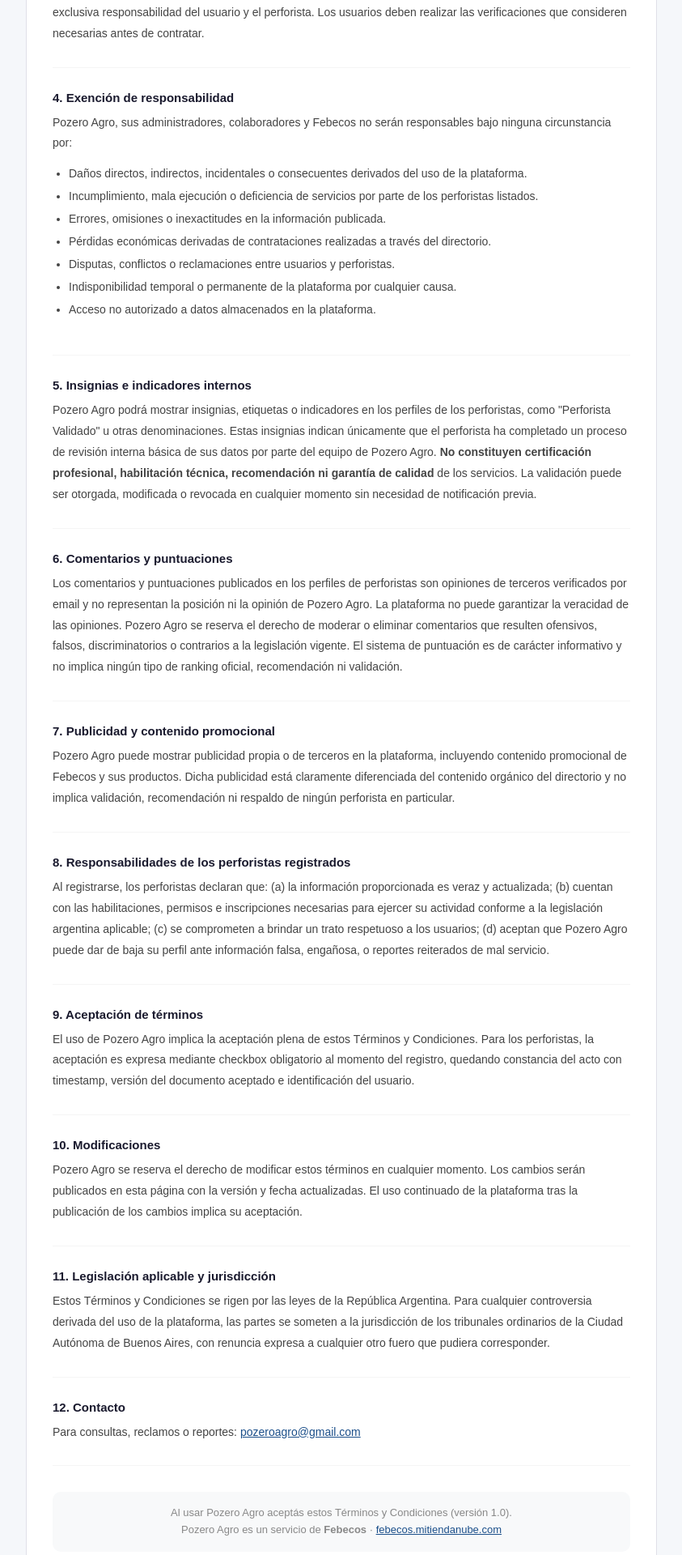
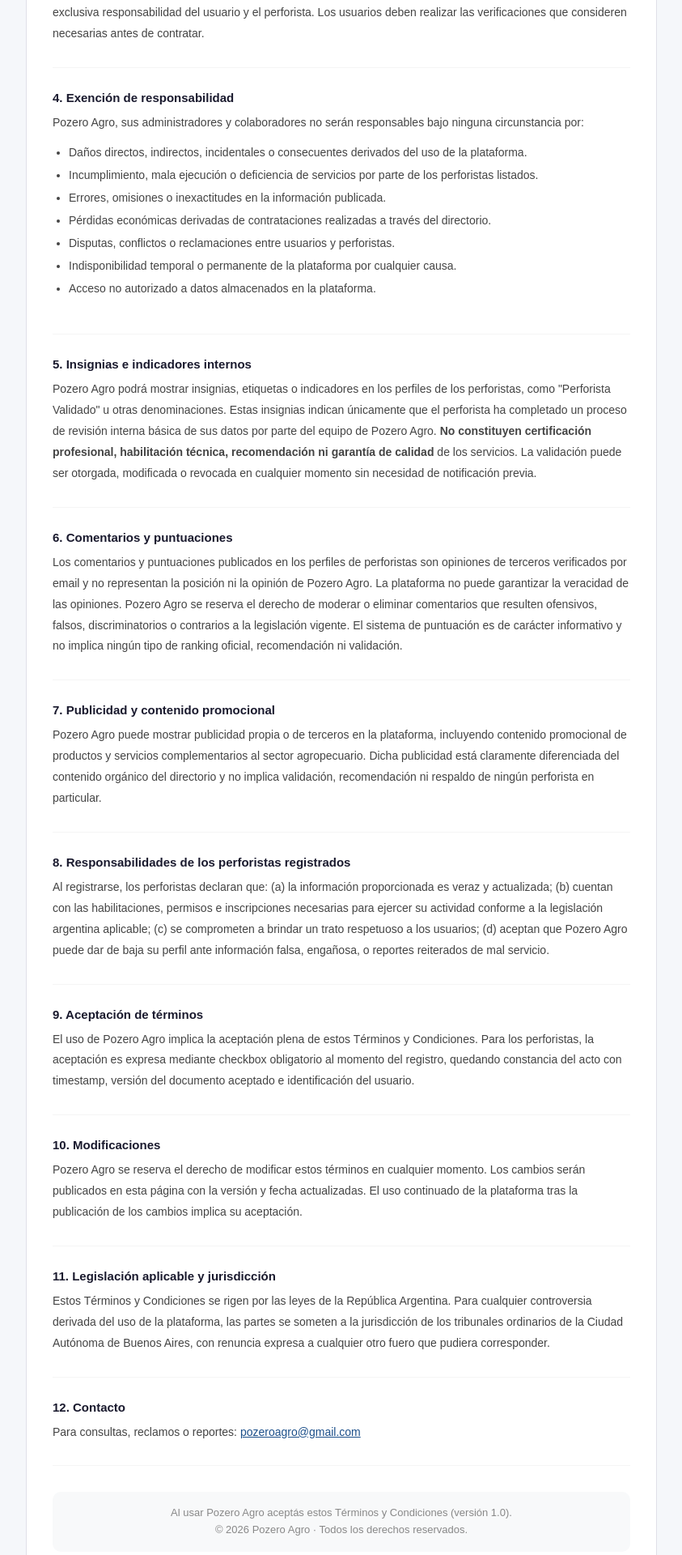
Before and after one commit to Febecos/pozeroagro, a Next.js app: page /terminos in a window 1280 px wide. Shown: the part 760-2680 px from the top of the page at 81% size, without its empty margins (218-1061 px from the left). Built offline with nearby package versions, Linux system fonts and the light colour scheme; no server answers; the database is empty.

Commit message:
Update terminos.js

```diff
--- a/pages/terminos.js
+++ b/pages/terminos.js
@@ -114,7 +114,7 @@
             </Seccion>
 
             <Seccion titulo="4. Exención de responsabilidad">
-              Pozero Agro, sus administradores, colaboradores y Febecos no serán responsables bajo ninguna circunstancia por:
+              Pozero Agro, sus administradores y colaboradores no serán responsables bajo ninguna circunstancia por:
               <ul style={{ marginTop: '10px', paddingLeft: '20px', lineHeight: '2', color: '#444', fontSize: '14px' }}>
                 <li>Daños directos, indirectos, incidentales o consecuentes derivados del uso de la plataforma.</li>
                 <li>Incumplimiento, mala ejecución o deficiencia de servicios por parte de los perforistas listados.</li>
@@ -135,7 +135,7 @@
             </Seccion>
 
             <Seccion titulo="7. Publicidad y contenido promocional">
-              Pozero Agro puede mostrar publicidad propia o de terceros en la plataforma, incluyendo contenido promocional de Febecos y sus productos. Dicha publicidad está claramente diferenciada del contenido orgánico del directorio y no implica validación, recomendación ni respaldo de ningún perforista en particular.
+              Pozero Agro puede mostrar publicidad propia o de terceros en la plataforma, incluyendo contenido promocional de productos y servicios complementarios al sector agropecuario. Dicha publicidad está claramente diferenciada del contenido orgánico del directorio y no implica validación, recomendación ni respaldo de ningún perforista en particular.
             </Seccion>
 
             <Seccion titulo="8. Responsabilidades de los perforistas registrados">
@@ -160,10 +160,7 @@
 
             <div style={{ marginTop: '2rem', padding: '16px', background: '#f8f9fa', borderRadius: '10px', fontSize: '13px', color: '#888', lineHeight: '1.6', textAlign: 'center' }}>
               Al usar Pozero Agro aceptás estos Términos y Condiciones (versión {versionTC}).<br />
-              Pozero Agro es un servicio de <strong>Febecos</strong> ·{' '}
-              <a href="https://febecos.mitiendanube.com" target="_blank" rel="noreferrer" style={{ color: '#1B4F8A' }}>
-                febecos.mitiendanube.com
-              </a>
+              © 2026 Pozero Agro · Todos los derechos reservados.
             </div>
           </div>
         )}
```
